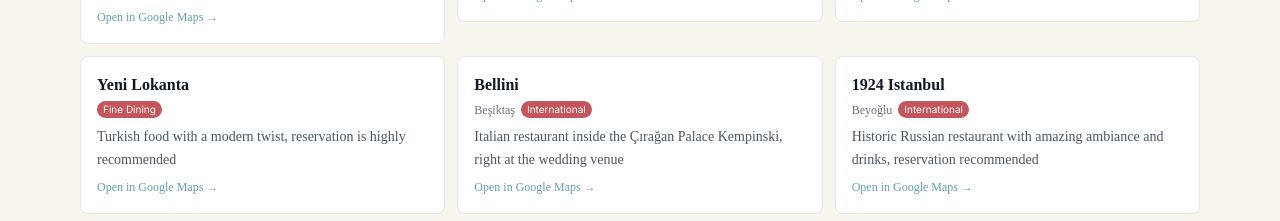
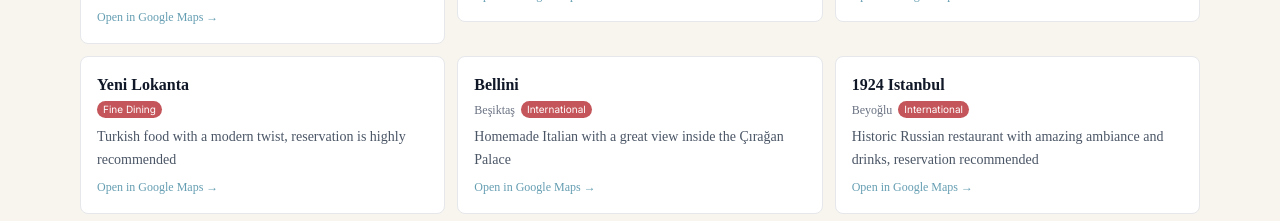
Before and after one commit to cbrossar/aliandcole, a Next.js app: page /explore in a window 1280 px wide. Shown: the part 3180-3401 px from the top of the page. Built offline with nearby package versions, Linux system fonts and the light colour scheme; a web font is replaced by a local one.

Commit message:
Update Bellini description
https://claude.ai/code/session_016j3qY3g6xXdR4pGUvkZKVu

```diff
--- a/app/explore/data.ts
+++ b/app/explore/data.ts
@@ -415,7 +415,7 @@ export const places: Place[] = [
     name: "Bellini",
     neighborhood: "Beşiktaş",
     description:
-      "Italian restaurant inside the Çırağan Palace Kempinski, right at the wedding venue",
+      "Homemade Italian with a great view inside the Çırağan Palace",
     category: "dinner",
     subcategory: "International",
     lat: 41.0439752,
```
